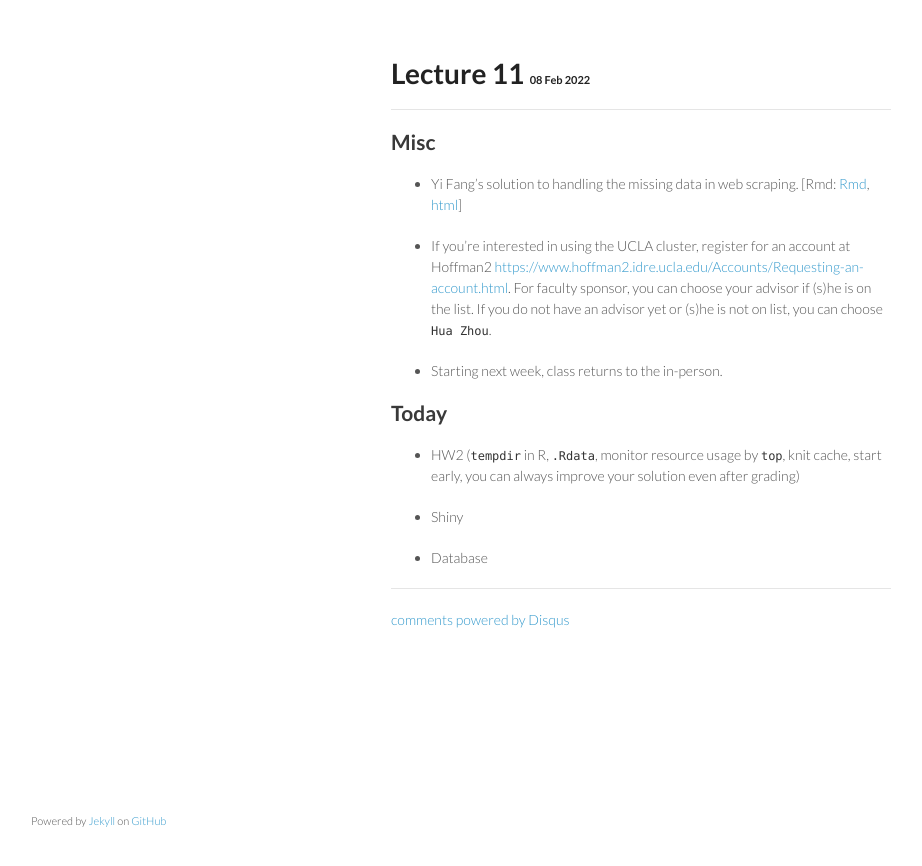
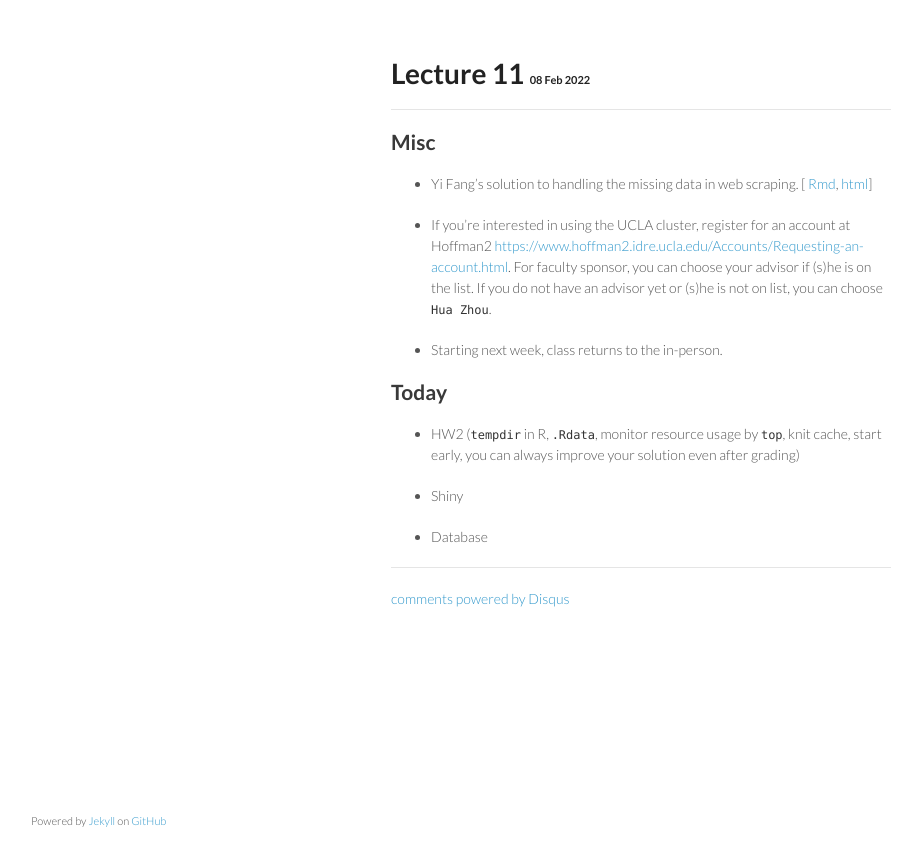
Before and after one commit to ucla-biostat-203b/2022winter, a Jekyll site: the page built from _posts/2022-02-08-week6-day1.md, in a window 1280 px wide. Shown: the top 866 px of the page, without its empty margins (179-1101 px from the left). Built offline with Jekyll 4.4.1, drawn with Linux system fonts in a browser that asks for light colours; comment, search, counter and statistics services are not loaded.

```diff
--- a/_posts/2022-02-08-week6-day1.md
+++ b/_posts/2022-02-08-week6-day1.md
@@ -6,7 +6,7 @@ category: biostat203bwinter2022
 
 ## Misc
 
-* Yi Fang's solution to handling the missing data in web scraping. \[Rmd: [Rmd](https://raw.githubusercontent.com/ucla-biostat203b-2021winter/ucla-biostat203b-2021winter.github.io/master/slides/10-scraping/fill-missing-values.rmd), [html](https://ucla-biostat-203b.github.io/2022winter/slides/10-scraping/fill-missing-values.html)\]
+* Yi Fang's solution to handling the missing data in web scraping. \[ [Rmd](https://raw.githubusercontent.com/ucla-biostat203b-2021winter/ucla-biostat203b-2021winter.github.io/master/slides/10-scraping/fill-missing-values.rmd), [html](https://ucla-biostat-203b.github.io/2022winter/slides/10-scraping/fill-missing-values.html)\]
 
 * If you're interested in using the UCLA cluster, register for an account at Hoffman2 <https://www.hoffman2.idre.ucla.edu/Accounts/Requesting-an-account.html>. For faculty sponsor, you can choose your advisor if (s)he is on the list. If you do not have an advisor yet or (s)he is not on list, you can choose `Hua Zhou`.
 
```
